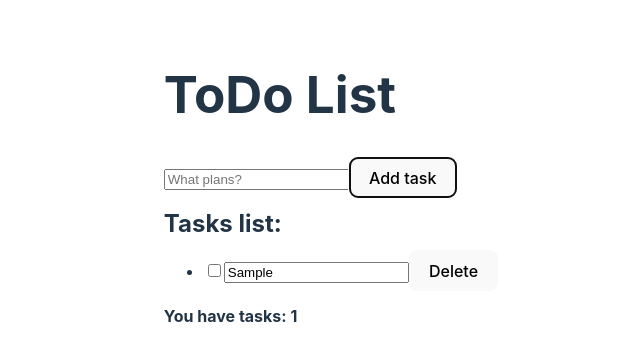
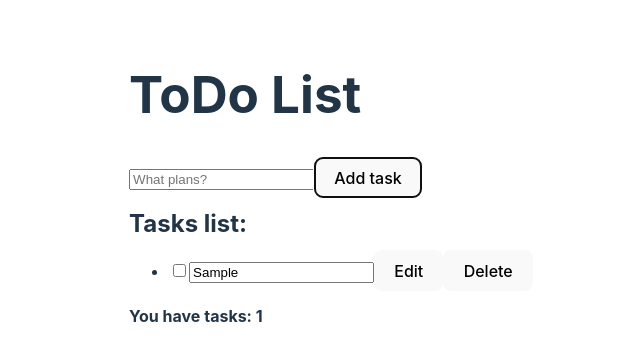
Before and after one commit to tan1ty/todo-list, a React (Vite) app: page / in a window 1280 px wide. Both pictures are taken after typing "Sample" into the empty fields and a click on the button "Add task". Shown: the top 360 px of the page, without its empty margins (309-949 px from the left). Built offline with nearby package versions, Linux system fonts and the light colour scheme.

Commit message:
add edit/save button

```diff
--- a/src/App.jsx
+++ b/src/App.jsx
@@ -7,7 +7,7 @@ function App() {
 
   const addTask = () => {
     setTasks([
-      { id: new Date().toString(), text: newTask, done: false },
+      { id: new Date().toString(), text: newTask, done: false, edit: false },
       ...tasks,
     ]);
     setNewTask('');
@@ -31,6 +31,16 @@ function App() {
       return task;
     });
     setTasks(updateTasks);
+  };
+
+  const toggleEdit = (taskId) => {
+    const editedTask = tasks.map((task) => {
+      if (task.id === taskId) {
+        return { ...task, edit: !task.edit };
+      }
+      return task;
+    });
+    setTasks(editedTask);
   };
 
   const deleteTask = (taskId) => {
@@ -61,12 +71,40 @@ function App() {
                 checked={task.done}
                 onChange={() => strikethroughDoneTask(task.id)}
               />
+
+              {task.edit ? (
                 <input
                   type="text"
                   value={task.text}
                   style={task.done ? { textDecoration: 'line-through' } : {}}
                   onChange={(event) => editTask(task.id, event.target.value)}
                 />
+              ) : (
+                <input
+                  type="text"
+                  value={task.text}
+                  style={task.done ? { textDecoration: 'line-through' } : {}}
+                  readOnly
+                />
+              )}
+
+              {task.edit === false ? (
+                <button
+                  type="button"
+                  name="edit-task"
+                  onClick={() => toggleEdit(task.id)}
+                >
+                  Edit
+                </button>
+              ) : (
+                <button
+                  type="button"
+                  name="save-task"
+                  onClick={() => toggleEdit(task.id)}
+                >
+                  Save
+                </button>
+              )}
 
               <button
                 type="button"
```
Lines whose indentation alone changed are shown as unchanged.
